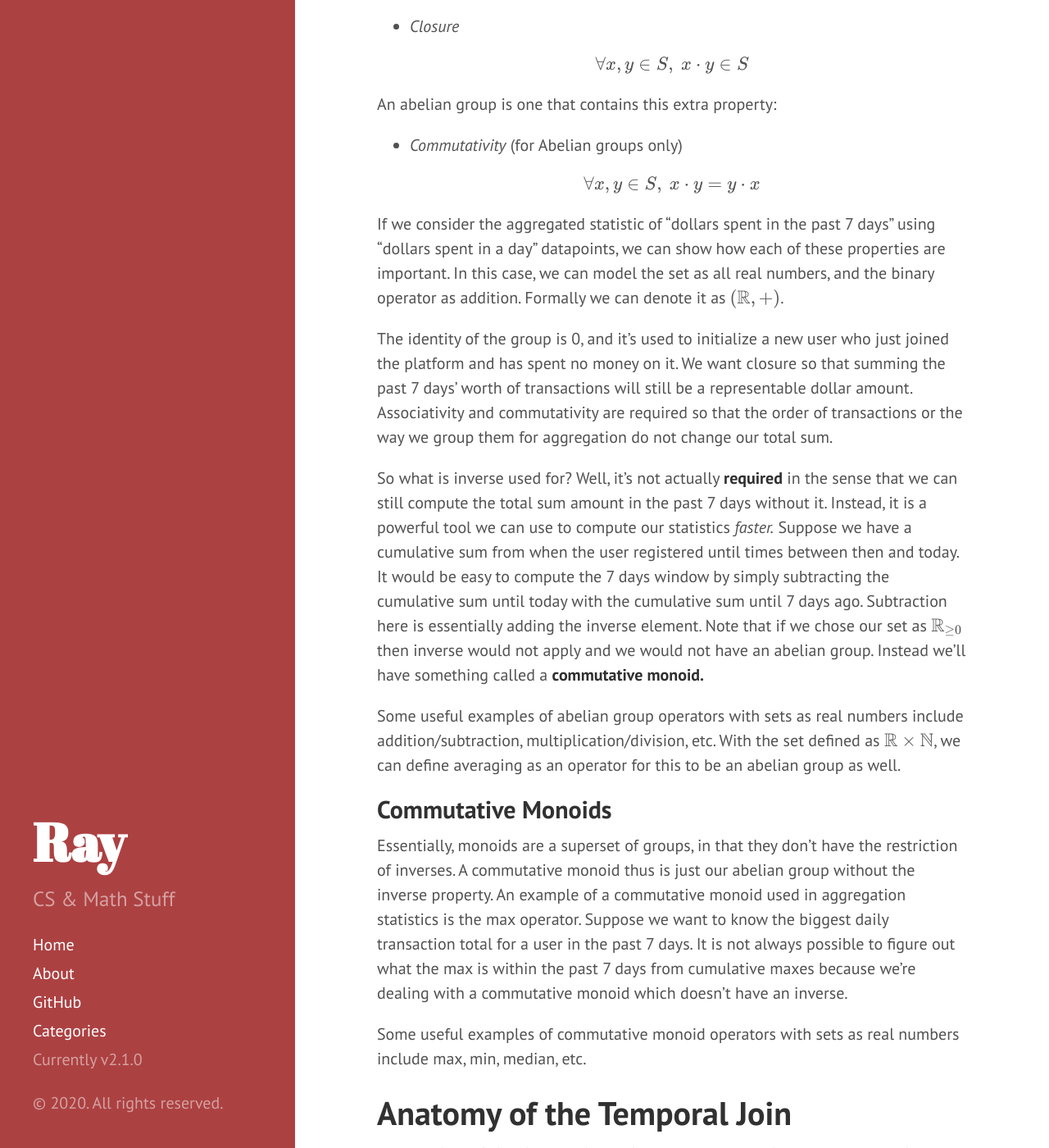
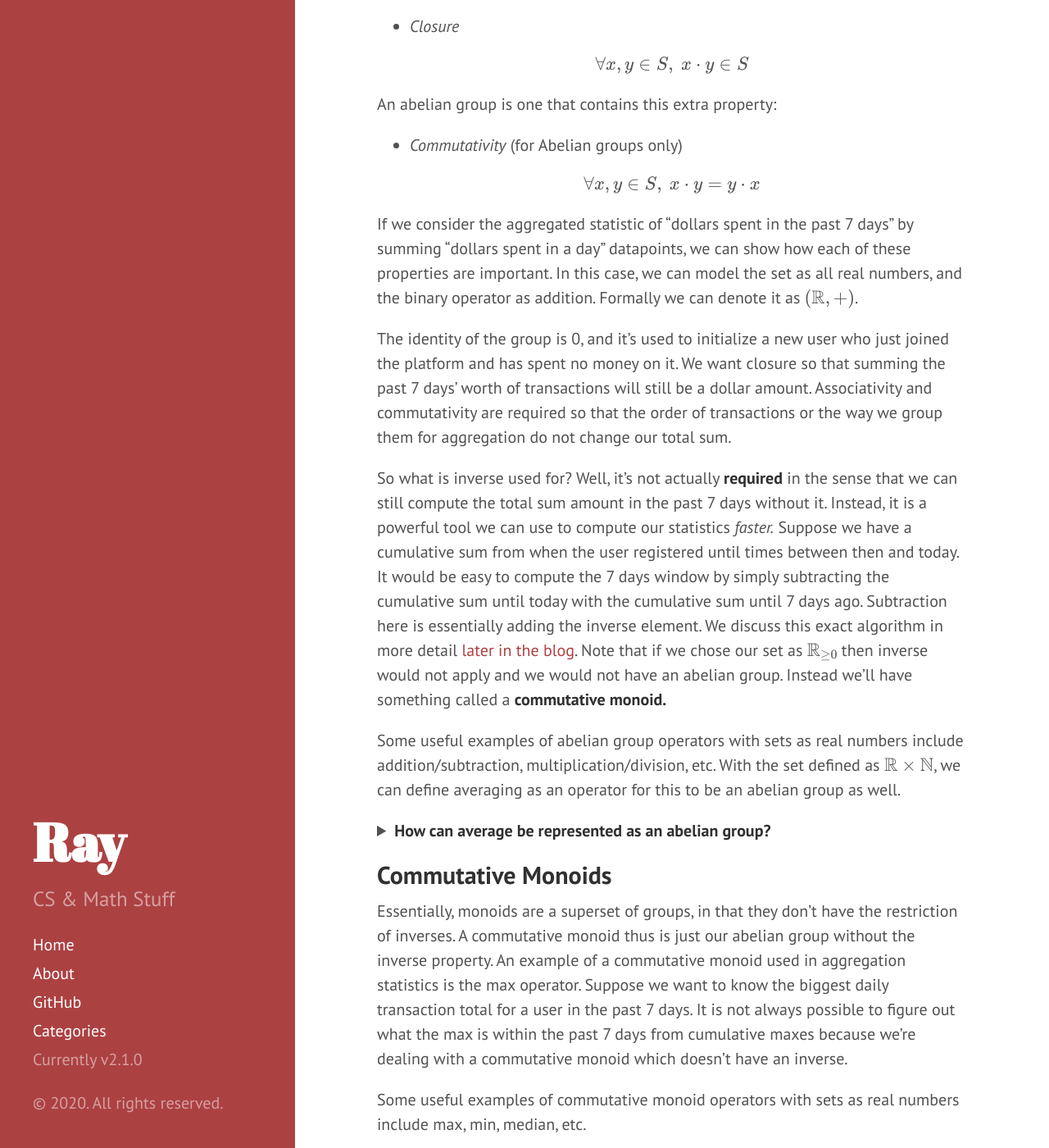
Before and after one commit to OneRaynyDay/oneraynyday.github.io, a Jekyll site: the page built from _posts/2020-09-22-Feature-Store.md, in a window 1280 px wide and 1400 px high, scrolled down 3431 px. Shown: the whole window at 82% size. Built offline with Jekyll 4.4.1, drawn with Linux system fonts in a browser that asks for light colours; formulas are drawn with MathJax 3; some of the changed lines change nothing that is shown; some of the changed text lies outside the part shown.

Commit message:
add some math stuff

````diff
--- a/_posts/2020-09-22-Feature-Store.md
+++ b/_posts/2020-09-22-Feature-Store.md
@@ -92,13 +92,27 @@
 
 $$\forall x, y \in S,\ x \cdot y = y \cdot x$$
 
-If we consider the aggregated statistic of “dollars spent in the past 7 days” using “dollars spent in a day” datapoints, we can show how each of these properties are important. In this case, we can model the set as all real numbers, and the binary operator as addition. Formally we can denote it as $(\mathbb{R}, +)$.
+If we consider the aggregated statistic of “dollars spent in the past 7 days” by summing “dollars spent in a day” datapoints, we can show how each of these properties are important. In this case, we can model the set as all real numbers, and the binary operator as addition. Formally we can denote it as $(\mathbb{R}, +)$.
 
-The identity of the group is 0, and it’s used to initialize a new user who just joined the platform and has spent no money on it. We want closure so that summing the past 7 days’ worth of transactions will still be a representable dollar amount. Associativity and commutativity are required so that the order of transactions or the way we group them for aggregation do not change our total sum.
+The identity of the group is 0, and it’s used to initialize a new user who just joined the platform and has spent no money on it. We want closure so that summing the past 7 days’ worth of transactions will still be a dollar amount. Associativity and commutativity are required so that the order of transactions or the way we group them for aggregation do not change our total sum.
 
-So what is inverse used for? Well, it’s not actually **required** in the sense that we can still compute the total sum amount in the past 7 days without it. Instead, it is a powerful tool we can use to compute our statistics _faster._ Suppose we have a cumulative sum from when the user registered until times between then and today. It would be easy to compute the 7 days window by simply subtracting the cumulative sum until today with the cumulative sum until 7 days ago. Subtraction here is essentially adding the inverse element. Note that if we chose our set as $\mathbb{R}_{\geq 0}$ then inverse would not apply and we would not have an abelian group. Instead we’ll have something called a **commutative monoid.**
+So what is inverse used for? Well, it’s not actually **required** in the sense that we can still compute the total sum amount in the past 7 days without it. Instead, it is a powerful tool we can use to compute our statistics _faster._ Suppose we have a cumulative sum from when the user registered until times between then and today. It would be easy to compute the 7 days window by simply subtracting the cumulative sum until today with the cumulative sum until 7 days ago. Subtraction here is essentially adding the inverse element. We discuss this exact algorithm in more detail [later in the blog](#array-based-algorithms). Note that if we chose our set as $\mathbb{R}_{\geq 0}$ then inverse would not apply and we would not have an abelian group. Instead we’ll have something called a **commutative monoid.**
 
 Some useful examples of abelian group operators with sets as real numbers include addition/subtraction, multiplication/division, etc. With the set defined as $\mathbb{R} \times \mathbb{N}$, we can define averaging as an operator for this to be an abelian group as well.
+
+<details><summary markdown='span' class='collapse'>**How can average be represented as an abelian group?**
+</summary>
+Average can be expressed as an abelian group by using a 2-tuple in the form $(s, n)$, where $s \in \mathbb{R}, n \in \mathbb{N}$. When a value $s_t$ comes in and we want to update the average, we simply perform the following:
+
+$$(s, n) + (s_t, 1) = (s+s_t, n+1)$$
+
+As in, we increment the count by 1, and we add the value to the running sum. The inverse operation can be used to get an average of a time interval $[a, b]$ by the following:
+
+$$(s_b, n_b) - (s_{a-1}, n_{a-1}) = (s_b-s_{a-1}, n_b-n_{a-1}) = (s_{[a,b]}, n_{[a,b]})$$
+
+We used +/- above to make the example less abstract, but in reality we're adding by the inverse element when - is used above.
+</details>
+{: .red}
 
 
 ## Commutative Monoids
@@ -155,8 +169,7 @@
 
 SELECT queries.name, queries.starttime, queries.endtime, SUM(events.value) FROM queries LEFT JOIN events ON queries.name = events.name
   AND queries.starttime <= events.time AND events.time <= queries.endtime
-  GROUP BY queries.name
-;
+  GROUP BY queries.name;
 ```
 
 The problem statement, formulated in SQL, only accounts for the offline application for the feature store and not the online applications. We discuss efficient ways to solve the offline feature store below, and try to unify the solution in the online case.
@@ -188,11 +201,11 @@
 
 ## Tree-based Algorithms
 
-Suppose we have a commutative monoid(note that abelian groups are also commutative monoids), then we can use a segment tree for range queries. Given the number of bins for timestamps $G$ as before, we can construct the segment tree with all events in $O(Nlog(G))$ time and query M times for $O(Mlog(G))$ time. Lazy propagation is an important optimization to prevent redundant updates down the tree. In total, we have $O((N+M) log(G))$ for runtime and $O(G)$ for space.
+Suppose we have a commutative monoid(note that abelian groups are also commutative monoids), then we can use a segment tree for range queries. Given the number of bins for timestamps $G$ as before, we can construct the segment tree with all events in $O(Nlog(G))$ time and query M times for $O(Mlog(G))$ time. In total, we have $O((N+M) log(G))$ for runtime and $O(G)$ for space.
 
 ![interval_tree_range_query]({{ site.url }}/assets/interval_tree_range_query.png){:height="50%" width="50%"}
 
-Here, N is the number of discretized timestamps. Not to be confused with N as the number of events. Note that we can use [fenwick trees](https://en.wikipedia.org/wiki/Fenwick_tree) for the same purpose. To keep this blog fairly self-contained, we only discuss segment trees.
+Here, N is the number of discretized timestamps. Not to be confused with N as the number of events. This is a very typical use-case of segment trees, and so typical optimizations like lazy propagation play important practical roles to prevent redundant updates. Note that we can use [fenwick trees](https://en.wikipedia.org/wiki/Fenwick_tree) for the same purpose. To keep this blog fairly self-contained, we only discuss segment trees.
 
 
 ### Alternative Segment Tree Representation
@@ -294,7 +307,7 @@
 
 #### A Case Study
 
-Suppose we have an online system running with the above design for 1 year, and events are ingested at a rate of 100/sec. Furthermore, we assume each event’s timestamp is unique, with granularity up to the millisecond scale. We’re interested in the time it takes to query for an aggregate from 10 days($\sim 2^{30}$ milliseconds) ago until now. In total, we have $100 * (60 * 60 * 24 * 365) \approx 3 * 10^9$ events stored, or number of leaves in our segment tree. Suppose we perform the storage optimization so that only 1 month of aggregates are stored in memory, and the rest is on disk in an optimized format. Then we have $\sim 3 \* 10^8$ events in memory and $\sim2.7 \* 10^9$ on disk. If we represent each node in the segment tree with $128$ bytes (which is, for most cases, is reasonable except for topK, HyperLogLog, etc), then we’ve only used on the order of $\sim3 \* 10^{10}$ bytes, or $\sim 30$GBs, which is reasonable for a typical r4.8xlarge server machine with $244$ GB of RAM (a full binary segment tree only doubles the number of nodes, ours being sparse is a slightly higher constant factor overhead). We also have roughly $\sim 244$GB times a constant factor(to create an in-disk segment tree) worth of events stored in block storage, typically on SSD’s.
+Suppose we have an online system running with the above design for 1 year, and events are ingested at a rate of 100/sec. Furthermore, we assume each event’s timestamp is unique, with granularity up to the millisecond scale. We’re interested in the time it takes to query for an aggregate from 10 days($\sim 2^{30}$ milliseconds) ago until now. In total, we have $100 * (60 * 60 * 24 * 365) \approx 3 * 10^9$ events stored, or number of leaves in our segment tree. Suppose we perform the storage optimization so that only 1 month of aggregates are stored in memory, and the rest is on disk in an optimized format. Then we have $\sim 3 \* 10^8$ events in memory and $\sim2.7 \* 10^9$ on disk. If we represent each node in the segment tree with $128$ bytes (which for most cases is reasonable except for topK, HyperLogLog, etc), then we’ve only used on the order of $\sim3 \* 10^{10}$ bytes, or $\sim 30$GBs, which is reasonable for a typical r4.8xlarge server machine with $244$ GB of RAM (a full binary segment tree only doubles the number of nodes, ours being sparse is a slightly higher constant factor overhead). We also have roughly $\sim 244$GB times a constant factor(to create an in-disk segment tree) worth of events stored in block storage, typically on SSD’s.
 
 Given a query of 10 days, the entire query can be done in memory. Since 10 days is equal to $\sim 2^{30}$ milliseconds, the subtree’s depth is at most 30. Suppose in the worst case, we query for $log(2^{30})=30$ nodes in our data structure for the range query, each of which is descending by 1 level. In this worst case of a binary segment tree, we require $2*logM$ nodes to traverse, which in this case is 60. Equivalently, it is the number of memory locations we need to access, all relatively far away from each other. Suppose we don’t run into any page faults, then the worst case scenario is 60 local DRAM accesses, which is roughly on the scale of $100ns$ each. In total, the query would have taken 6 microseconds just for the tree traversal itself. However, a single hop even within the same AWS VPC is on the order of milliseconds as discussed [here](https://stackoverflow.com/questions/54190445/aws-latency-between-zones-within-a-same-region#:~:text=For%20your%20use%20case%2C%20database,the%20same%20zone%20as%20RDS.), so it is fairly negligible in the typical service oriented architecture that many companies are converging on. Unless the feature store needs to be an embedded application(in which case we do not need a network hop) and we are dealing with sub-microsecond latency requirements, this approach operates well within requirements.
 
````
